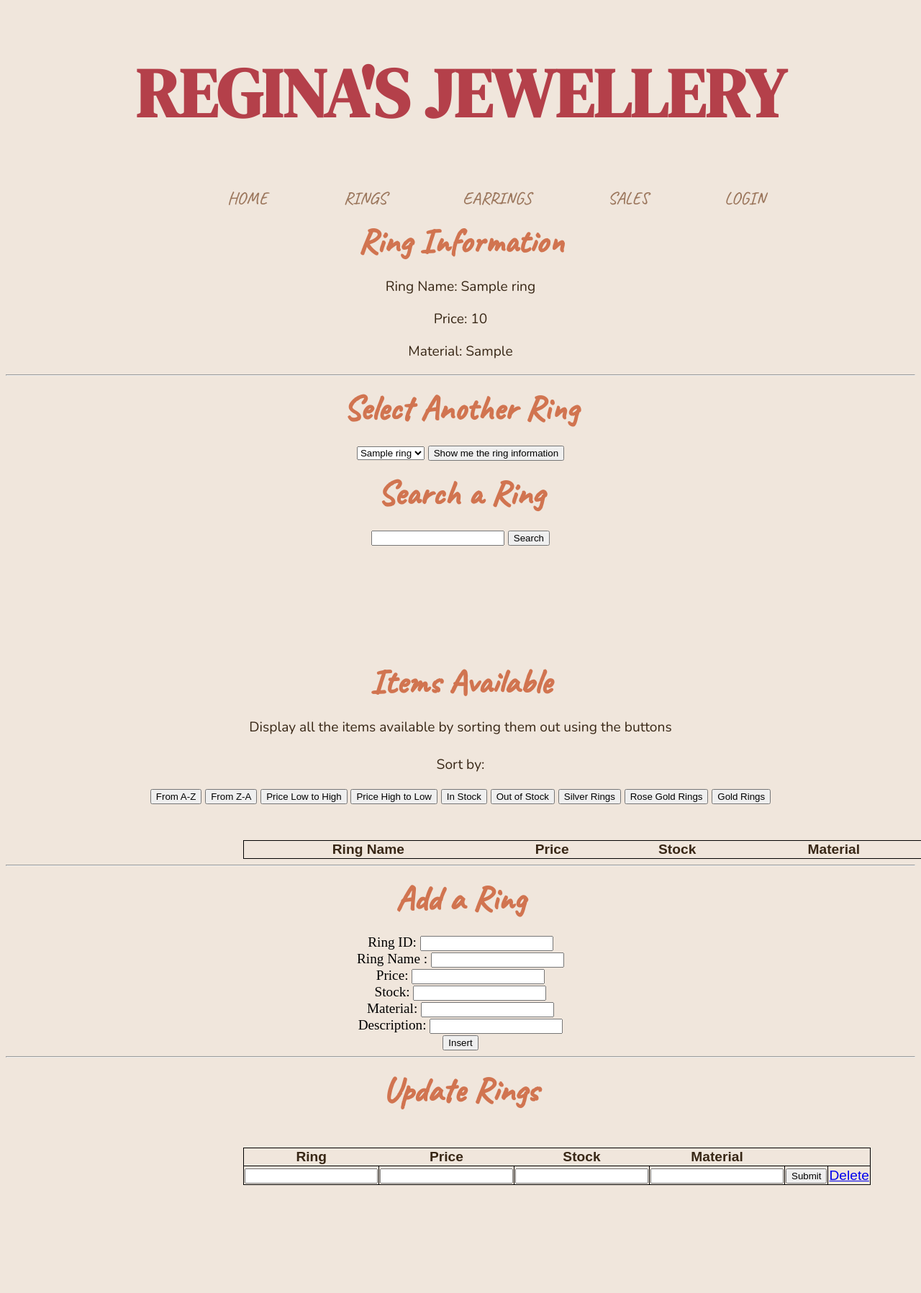
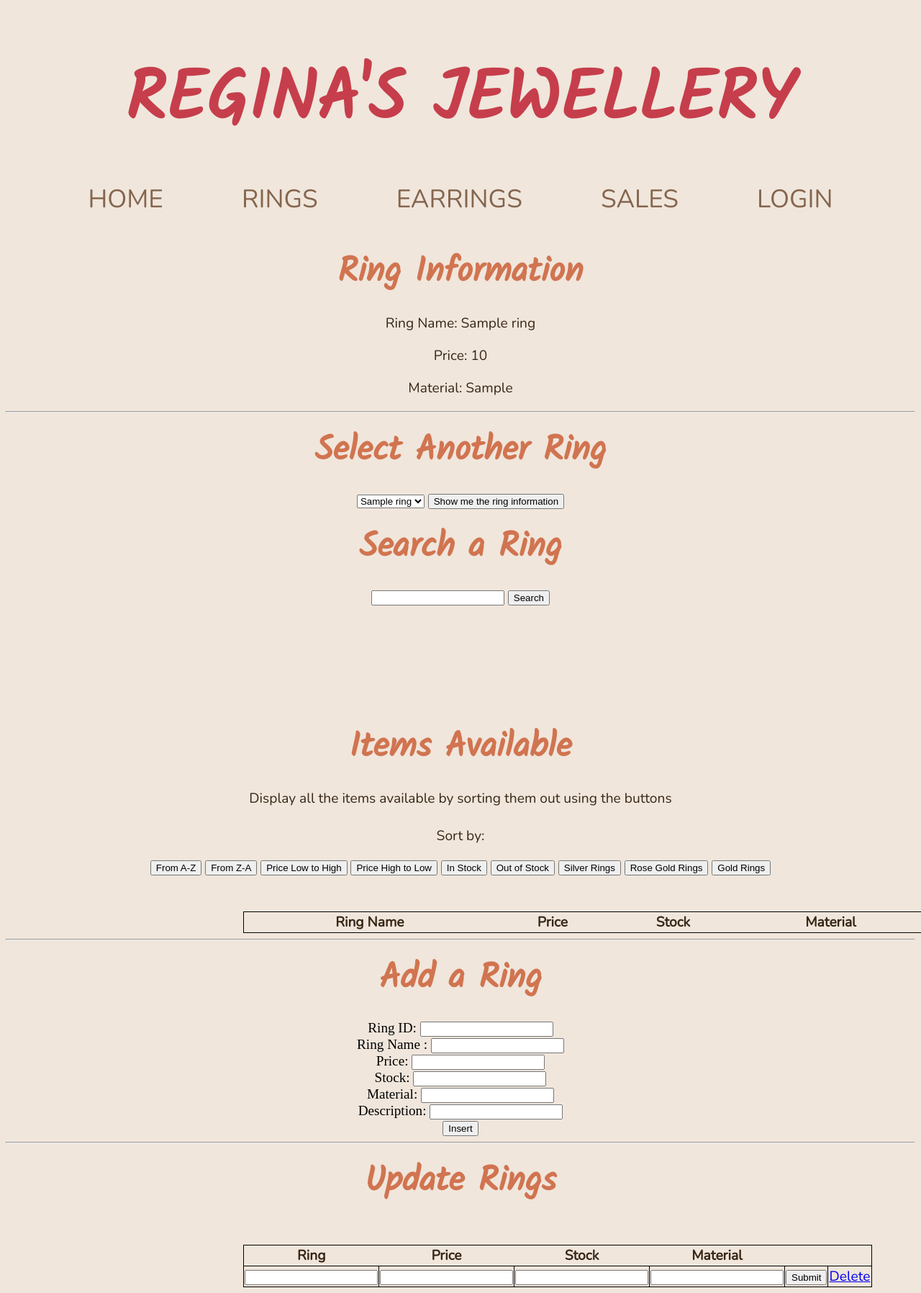
Before and after one commit to custodioma/Jewellery-Store, a PHP site: page /rings.php in a window 1280 px wide. Shown: the whole page at 72% size. Before the commit the page ends 1646 px from the top, so only its background shows below. Run offline with PHP 8.4, Linux system fonts and the light colour scheme; tables that the repository leaves empty or names only in its code hold one stand-in row (values such as "Sample post"); data that the repository does not hold is empty.

Commit message:
Add files via upload
I made some more styling changes to the nav as well as the font of the table headings, and the font of my main headings

```diff
--- a/jstyle.css
+++ b/jstyle.css
@@ -1,19 +1,25 @@
-@import url('https://fonts.googleapis.com/css2?family=Abril+Fatface&display=swap');
-@import url('https://fonts.googleapis.com/css2?family=Caveat:wght@500&display=swap');
+
 @import url('https://fonts.googleapis.com/css2?family=Caveat:wght@500&family=DM+Serif+Display&display=swap');
 @import url('https://fonts.googleapis.com/css2?family=Caveat:wght@500&family=DM+Serif+Display&family=Nunito:wght@300&display=swap');
 
 
+@import url('https://fonts.googleapis.com/css2?family=Kalam&display=swap');
+
+
+section_header {
+    text-align: center;
+}
+
 h1 {
     text-align: center;
     font-size: 6rem;
-    font-family: 'DM Serif Display', cursive;
-    color: #B4404A;
+    font-family: 'Kalam', cursive;
+    color: #C63E4B;
 }
 
 h2 {
     font-size: 3rem;
-    font-family: 'Caveat', cursive;
+    font-family: 'Kalam', cursive;
     color: #D17450;
     text-align: center;
     margin-top: 15px;
@@ -24,14 +30,22 @@ h2 {
     background-color: #F0E6DC;
     overflow: hidden;
     text-align: center;
+    margin-bottom: 40px;
+    margin-top: -30px;
 }
 
 .topnav a {
-    color: #9B765C;
+    color: #85654E;
     text-decoration: none;
-    margin-left: 100px;
-    font-family: 'Caveat', cursive;
-    font-size: 1.5rem;
+    margin-left: 50px;
+    margin-right: 50px;
+    font-family: 'Nunito', sans-serif;
+    font-size: 2.2rem;
+    text-align: center;
+}
+
+.topnav a:hover {
+    color: #634C3B;
 }
 
 body {
@@ -66,7 +80,7 @@ input {
 table, td {
     text-align: center;
     font-size: 1.2rem;
-    font-family: 'Arimo', sans-serif;
+    font-family: 'Nunito', sans-serif;
     color: #382716;
     border: 1px solid black;
     border-collapse: collapse;
```
